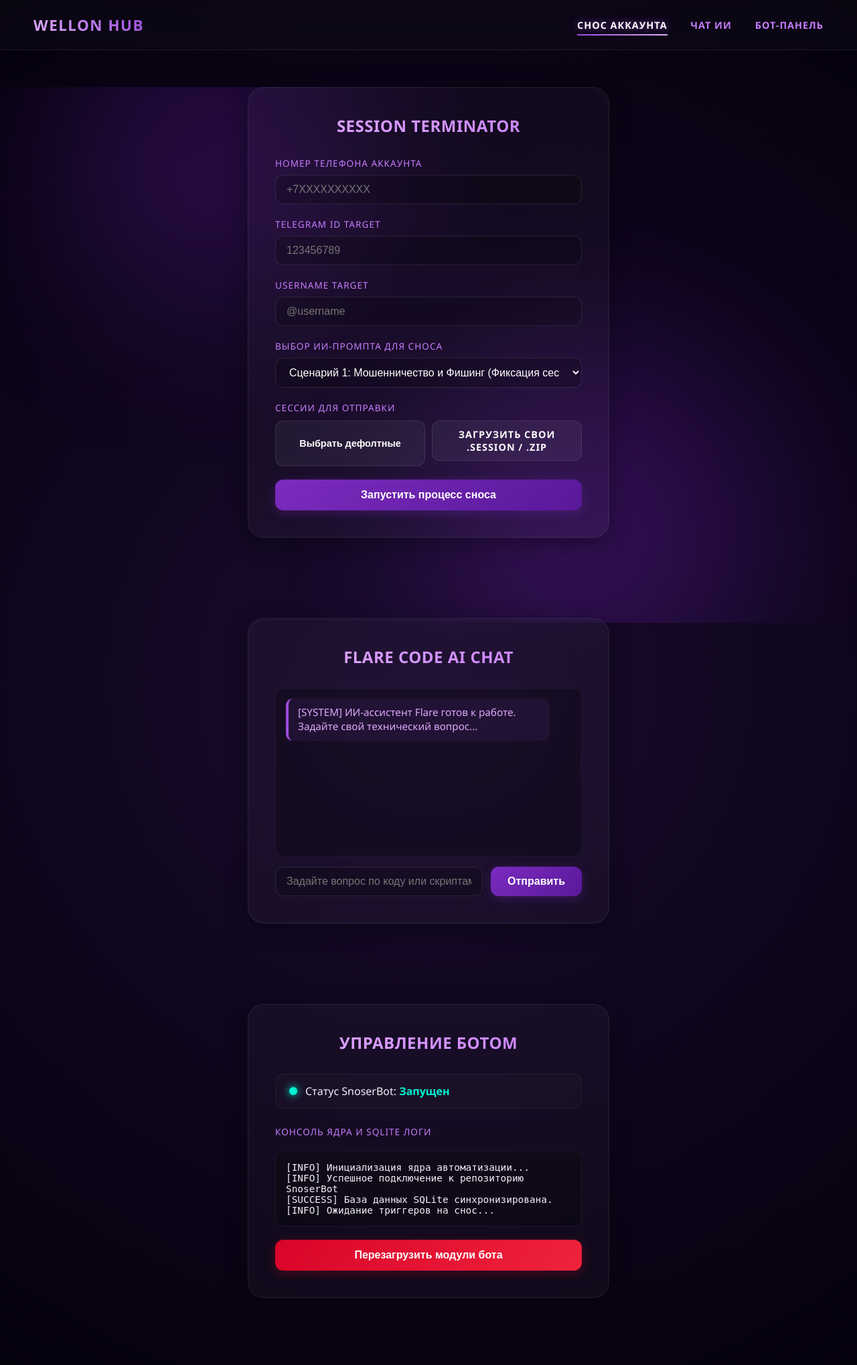
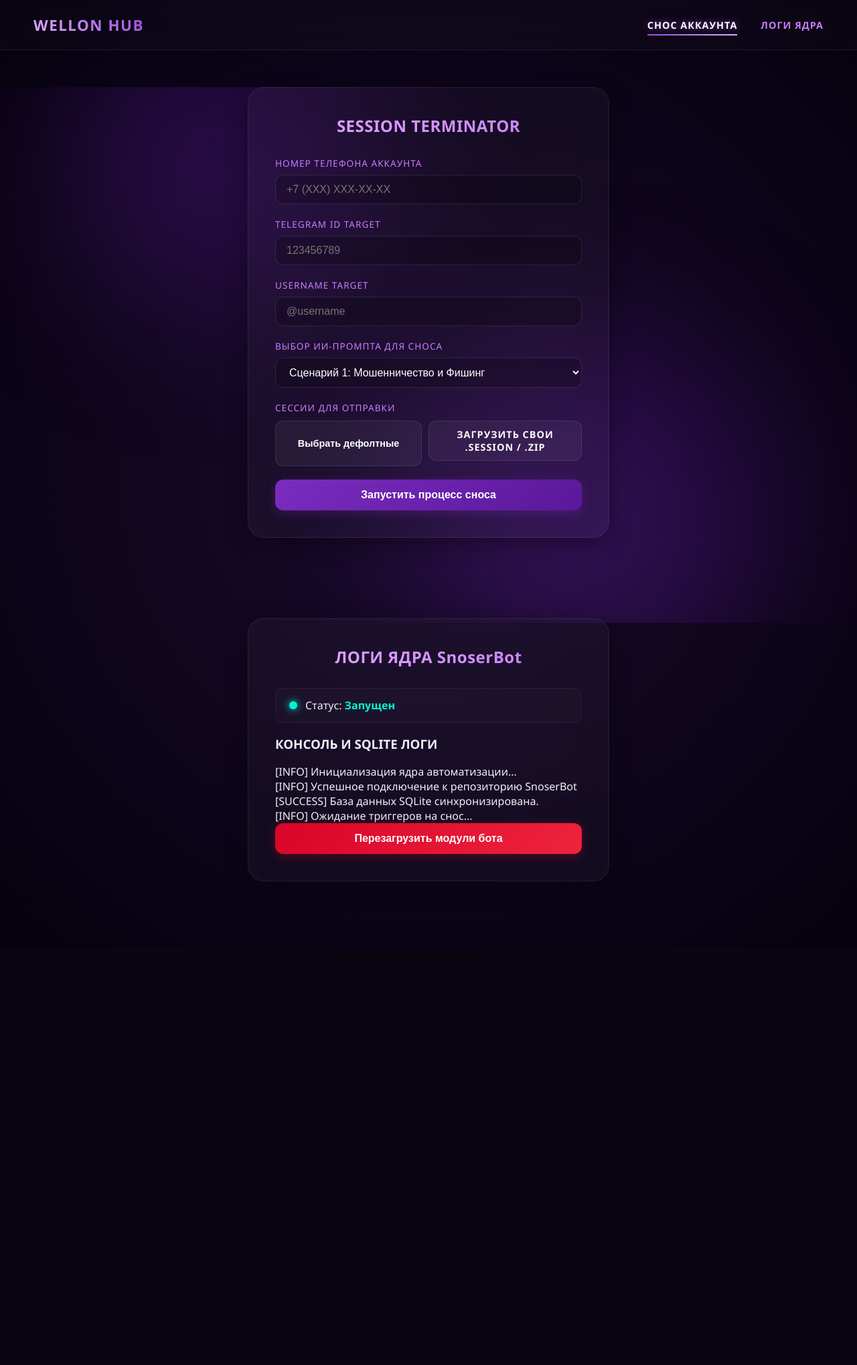
Before and after one commit to redoxin42-bit/Snosing, a FastAPI app: page / in a window 1280 px wide. Shown: the whole page at 67% size. After the commit the page ends 1316 px from the top, so only its background shows below. Run offline with FastAPI, Linux system fonts and the light colour scheme.

Commit message:
Update index.html

```diff
--- a/templates/index.html
+++ b/templates/index.html
@@ -3,7 +3,7 @@
 <head>
     <meta charset="UTF-8">
     <meta name="viewport" content="width=device-width, initial-scale=1.0">
-    <title>Session Terminator v1.0</title>
+    <title>Session Terminator v1.0 | WELON HUB</title>
     <link rel="stylesheet" href="/static/css/style.css">
 </head>
 <body>
@@ -12,102 +12,84 @@
         <div class="blur-circle blur-2"></div>
     </div>
 
-    <!-- Навигационная панель в стиле жидкого стекла -->
-    <nav class="navbar">
+    <nav class="navbar hidden-nav">
         <div class="nav-logo">WELLON HUB</div>
         <div class="nav-links">
             <a href="#terminator" class="nav-link active">Снос аккаунта</a>
-            <a href="#chat" class="nav-link">Чат ИИ</a>
-            <a href="#bot" class="nav-link">Бот-Панель</a>
+            <a href="#logs" class="nav-link">Логи ядра</a>
         </div>
     </nav>
 
     <div class="main-content">
-        <!-- Секция 1: Снос аккаунта -->
-        <div id="terminator" class="section-block">
+        <div id="terminator" class="section-block anim-scroll anim-slide-in-right">
             <div class="container">
                 <div class="glass-panel">
                     <h2>SESSION TERMINATOR</h2>
                     <form id="terminationForm">
-                        <div class="form-group">
+                        <div class="form-group anim-focus">
                             <label for="phone">Номер телефона аккаунта</label>
-                            <input type="text" id="phone" name="phone" placeholder="+7XXXXXXXXXX" required>
+                            <input type="text" id="phone" name="phone" placeholder="+7 (XXX) XXX-XX-XX" required>
                         </div>
 
-                        <div class="form-group">
+                        <div class="form-group anim-focus">
                             <label for="tg_id">Telegram ID TARGET</label>
                             <input type="text" id="tg_id" name="tg_id" placeholder="123456789" required>
                         </div>
 
-                        <div class="form-group">
+                        <div class="form-group anim-focus">
                             <label for="username">Username TARGET</label>
                             <input type="text" id="username" name="username" placeholder="@username" required>
                         </div>
 
-                        <div class="form-group">
+                        <div class="form-group anim-focus">
                             <label for="prompt_type">Выбор ИИ-Промпта для сноса</label>
                             <select id="prompt_type" name="prompt_type">
-                                <option value="scam">Сценарий 1: Мошенничество и Фишинг (Фиксация сессий)</option>
-                                <option value="compromised">Сценарий 2: Компрометация устройства (Спам-фильтр)</option>
-                                <option value="tos_violation">Сценарий 3: Нарушение ToS (Критические уязвимости)</option>
+                                <option value="scam">Сценарий 1: Мошенничество и Фишинг</option>
+                                <option value="compromised">Сценарий 2: Компрометация устройства</option>
+                                <option value="tos_violation">Сценарий 3: Нарушение ToS</option>
                             </select>
                         </div>
 
-                        <div class="form-group">
+                        <div class="form-group anim-scroll anim-fade-in">
                             <label>Сессии для отправки</label>
                             <div class="file-upload-wrapper">
-                                <button type="button" class="btn btn-secondary" id="loadDefaultSessions">Выбрать дефолтные</button>
-                                <label class="btn btn-secondary" style="text-align: center; cursor: pointer; display: inline-block; width: 100%; box-sizing: border-box;">
+                                <button type="button" class="btn btn-secondary anim-shake" id="loadDefaultSessions">Выбрать дефолтные</button>
+                                <label class="btn btn-secondary anim-shake" style="text-align: center; cursor: pointer;">
                                     Загрузить свои .session / .zip
                                     <input type="file" id="customSessions" name="files" accept=".session,.zip" multiple style="display: none;">
                                 </label>
                             </div>
-                            <div id="sessionStatus" style="font-size: 0.8rem; margin-top: 8px; color: #a29bfe; text-align: center;"></div>
+                            <div id="sessionStatus" style="font-size: 0.8rem; margin-top: 5px; color: #a29bfe;"></div>
                         </div>
 
-                        <button type="submit" class="btn" id="submitBtn">Запустить процесс сноса</button>
+                        <button type="submit" class="btn anim-glow" id="submitBtn">Запустить процесс сноса</button>
                     </form>
 
-                    <div class="status-box" id="statusBox"></div>
+                    <div class="status-box hidden-logs" id="statusBox"></div>
                 </div>
             </div>
         </div>
 
-        <!-- Секция 2: Чат -->
-        <div id="chat" class="section-block">
+        <div id="logs" class="section-block anim-scroll anim-slide-in-left">
             <div class="container">
-                <div class="glass-panel">
-                    <h2>FLARE CODE AI CHAT</h2>
-                    <div class="chat-messages" id="chatMessages">
-                        <div class="chat-message system">[SYSTEM] ИИ-ассистент Flare готов к работе. Задайте свой технический вопрос...</div>
+                <div class="glass-panel logs-panel">
+                    <h2>ЛОГИ ЯДРА SnoserBot</h2>
+                    <div class="bot-status-card anim-pulse">
+                        <div class="status-indicator online anim-flicker"></div>
+                        <span>Статус: <strong style="color: #00f5d4;">Запущен</strong></span>
                     </div>
-                    <div class="chat-input-wrapper">
-                        <input type="text" id="chatInput" placeholder="Задайте вопрос по коду или скриптам...">
-                        <button type="button" class="btn btn-send" id="sendChatBtn">Отправить</button>
-                    </div>
-                </div>
-            </div>
-        </div>
 
-        <!-- Секция 3: Бот -->
-        <div id="bot" class="section-block">
-            <div class="container">
-                <div class="glass-panel">
-                    <h2>УПРАВЛЕНИЕ БОТОМ</h2>
-                    <div class="bot-status-card">
-                        <div class="status-indicator online"></div>
-                        <span>Статус SnoserBot: <strong style="color: #00f5d4;">Запущен</strong></span>
-                    </div>
-                    <div class="form-group" style="margin-top: 25px;">
-                        <label>Консоль ядра и SQLite логи</label>
-                        <div class="status-box" style="display: block; max-height: 180px; overflow-y: auto;">
+                    <div class="log-console-container anim-scroll anim-fade-in">
+                        <h3>КОНСОЛЬ И SQLITE ЛОГИ</h3>
+                        <div class="log-box" id="coreLogsBox">
                             [INFO] Инициализация ядра автоматизации...<br>
                             [INFO] Успешное подключение к репозиторию SnoserBot<br>
                             [SUCCESS] База данных SQLite синхронизирована.<br>
                             [INFO] Ожидание триггеров на снос...
                         </div>
                     </div>
-                    <button type="button" class="btn btn-danger">Перезагрузить модули бота</button>
+
+                    <button type="button" class="btn btn-danger anim-shake" id="reloadBotBtn">Перезагрузить модули бота</button>
                 </div>
             </div>
         </div>
```
